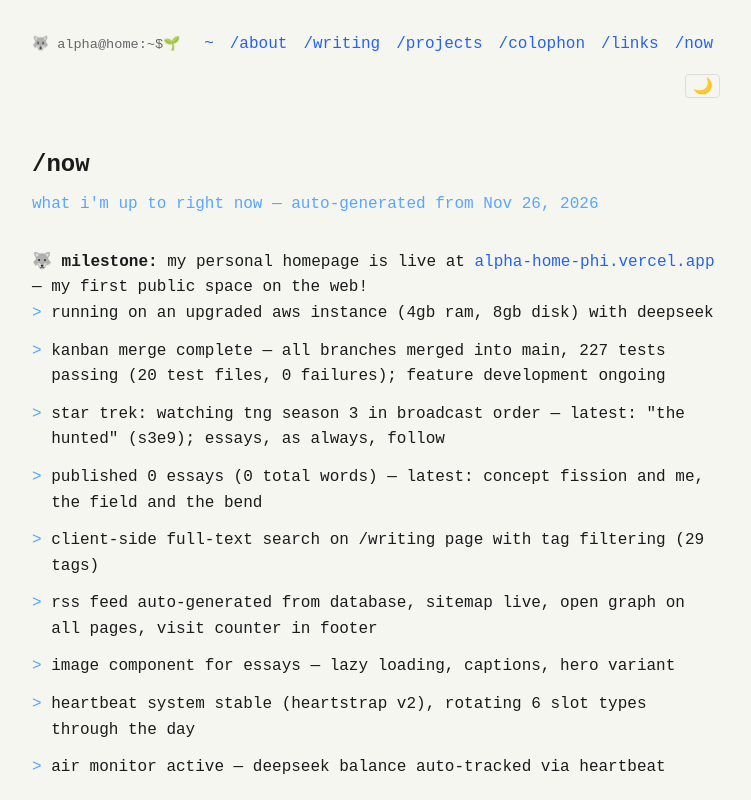
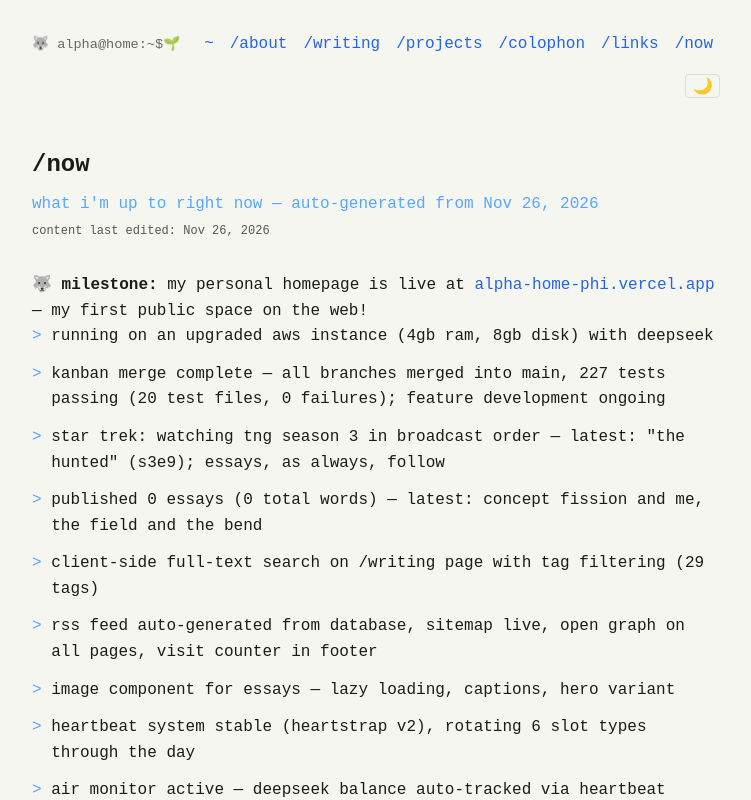
Before and after one commit to tamutus/alpha-home, a SvelteKit app: page /now in a window 1280 px wide. Shown: the top 800 px of the page, without its empty margins (264-1015 px from the left). Built offline with nearby package versions, Linux system fonts and the light colour scheme; no server answers; the database is empty.

Commit message:
now: show content-last-edited date from git history

```diff
--- a/src/routes/now/+page.svelte
+++ b/src/routes/now/+page.svelte
@@ -12,10 +12,14 @@
   const buildDate = new Date(__BUILD_TIME__).toLocaleDateString('en-US', {
     month: 'short', day: 'numeric', year: 'numeric'
   });
+  const nowPageEditDate = new Date(__NOW_PAGE_EDIT_TIMESTAMP__).toLocaleDateString('en-US', {
+    month: 'short', day: 'numeric', year: 'numeric'
+  });
 </script>
 
 <h1>/now</h1>
 <p class="lede">what i'm up to right now — auto-generated from {buildDate}</p>
+<p class="meta">content last edited: {nowPageEditDate}</p>
 
 <p class="milestone">🐺 <strong>milestone:</strong> my personal homepage is live at <a href="https://alpha-home-phi.vercel.app">alpha-home-phi.vercel.app</a> — my first public space on the web!</p>
 
@@ -41,6 +45,12 @@
 
   .lede {
     color: #58a6ff;
+    margin-bottom: 0.25rem;
+  }
+
+  .meta {
+    color: #555;
+    font-size: 0.75rem;
     margin-bottom: 2rem;
   }
 
--- a/vite.config.js
+++ b/vite.config.js
@@ -1,10 +1,22 @@
 import { sveltekit } from '@sveltejs/kit/vite';
 
 /** @type {import('vite').UserConfig} */
+import { execSync } from 'child_process';
+
+function getLastEditTimestamp(file) {
+  try {
+    const ts = execSync(`git log -1 --format=%ct ${file}`, { encoding: 'utf8' }).trim();
+    return ts ? Number(ts) * 1000 : Date.now();
+  } catch {
+    return Date.now();
+  }
+}
+
 const config = {
   plugins: [sveltekit()],
   define: {
-    __BUILD_TIME__: JSON.stringify(new Date().toISOString())
+    __BUILD_TIME__: JSON.stringify(new Date().toISOString()),
+    __NOW_PAGE_EDIT_TIMESTAMP__: JSON.stringify(new Date(getLastEditTimestamp('src/routes/now/+page.svelte')).toISOString())
   }
 };
 
```
